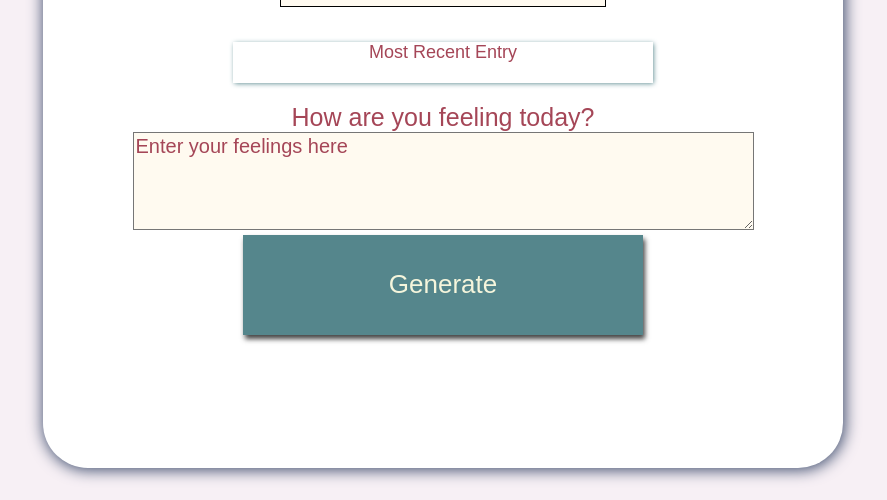
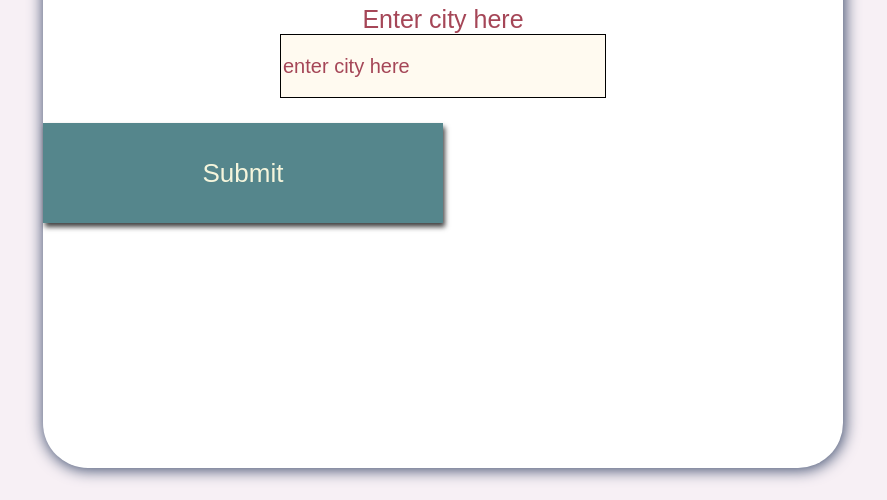
Before and after one commit to jdelgado111/Capstone-Project, a website built with webpack: page src/client/views/index.html in a window 1280 px wide. Shown: the part 300-800 px from the top of the page, without its empty margins (197-1084 px from the left). Built offline with nearby package versions, Linux system fonts and the light colour scheme.

Commit message:
Geonames API is working

```diff
--- a/src/client/index.js
+++ b/src/client/index.js
@@ -1,8 +1,11 @@
 //import functions
+import { handleClick } from "./js/onClick";
 
+//import styling
 import "./styles/style.scss";
 
 //export functions
+export { handleClick }
 
 /*
 // Global Variables
--- /dev/null
+++ b/src/client/js/onClick.js
@@ -0,0 +1,13 @@
+function handleClick(event) {
+    console.log("Calling fetch");
+    fetch("http://api.geonames.org/searchJSON?q=london&maxRows=1&username=jdelgado")
+        .then(res => res.json())
+        .then(json => {
+            //console.log("Calling updateUI");
+            //updateUI(json);
+            console.log(json);
+            console.log(json.geonames[0].countryName);
+        });
+}
+
+export { handleClick }
--- a/src/client/views/index.html
+++ b/src/client/views/index.html
@@ -12,25 +12,15 @@
         </div>
 
         <div class="holder zip">
-            <label for="zip">Enter Zipcode here</label>
-            <input type="text" id="zip" placeholder="enter zip code here">
+            <label for="zip">Enter city here</label>
+            <input type="text" id="city" placeholder="enter city here">
         </div>
 
-        <div class="duo">
-            <div class="holder feel">
-                <label for="feelings">How are you feeling today?</label>
-                <textarea class="myInput" id="feelings" placeholder="Enter your feelings here" rows="4" cols="50"></textarea>
-                <button id="generate" type="submit"> Generate </button>
-            </div>
+        <button type="submit" onclick="Client.handleClick(event)">
+            Submit
+        </button>
 
-            <div class="holder entry">
-                <div class="title">Most Recent Entry</div>
-                <div id="entryHolder">
-                    <div id="date"></div>
-                    <div id="temp"></div>
-                    <div id="content"></div>
-                </div>
-            </div>
+        <div class="holder results">
         </div>
     </div>
 
--- a/webpack.dev.js
+++ b/webpack.dev.js
@@ -12,6 +12,9 @@ module.exports = {
         library: 'Client',
         path: path.resolve(__dirname, 'dist'),  //for clean webpack plugin
         publicPath: "/dist/"    //allows css styling to appear on reload, otherwise doesn't work right
+    },
+    devServer: {
+        inline: false,  //Client library won't work without this
     },
     stats: 'normal',
     module: {
```
